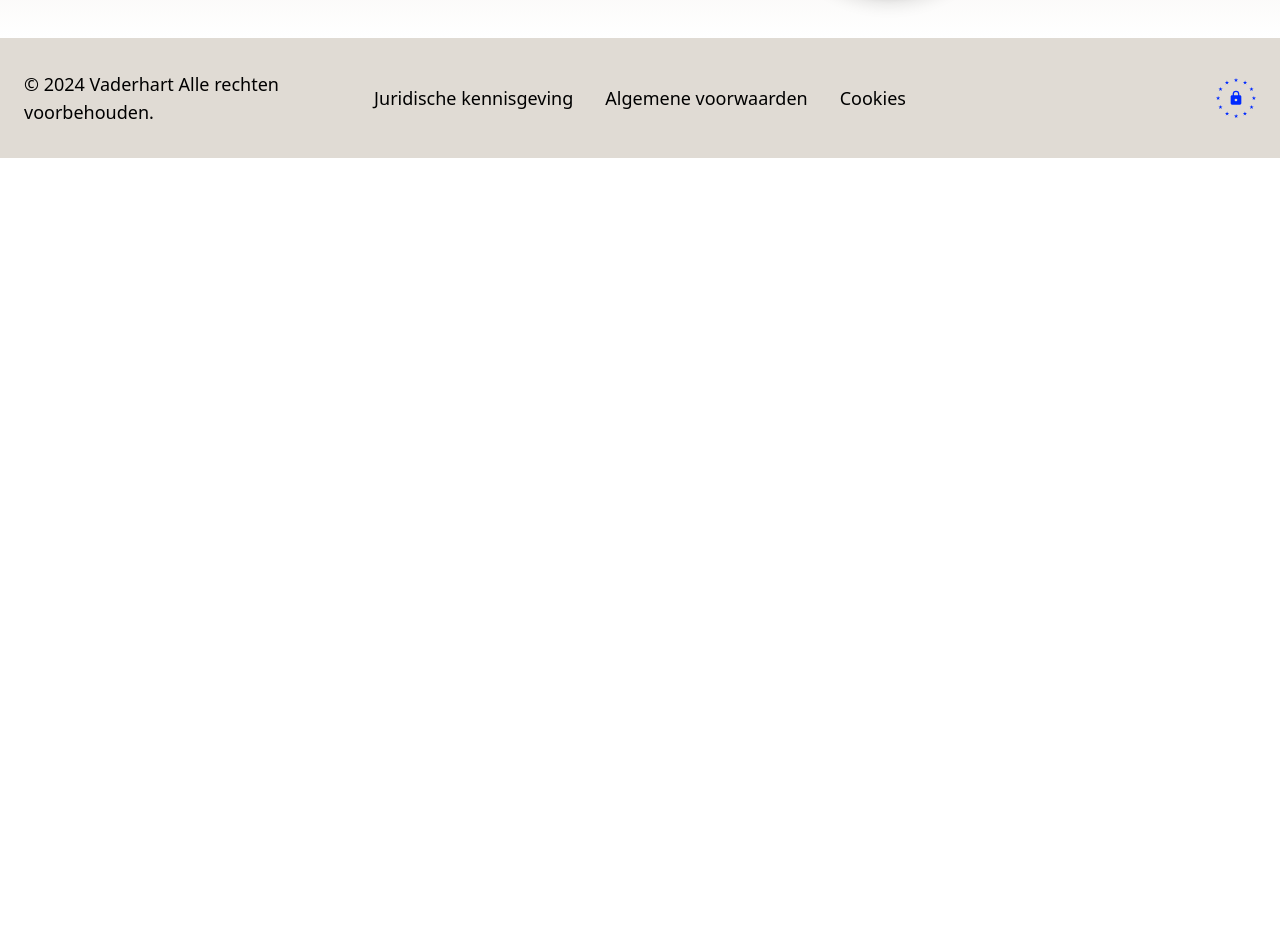
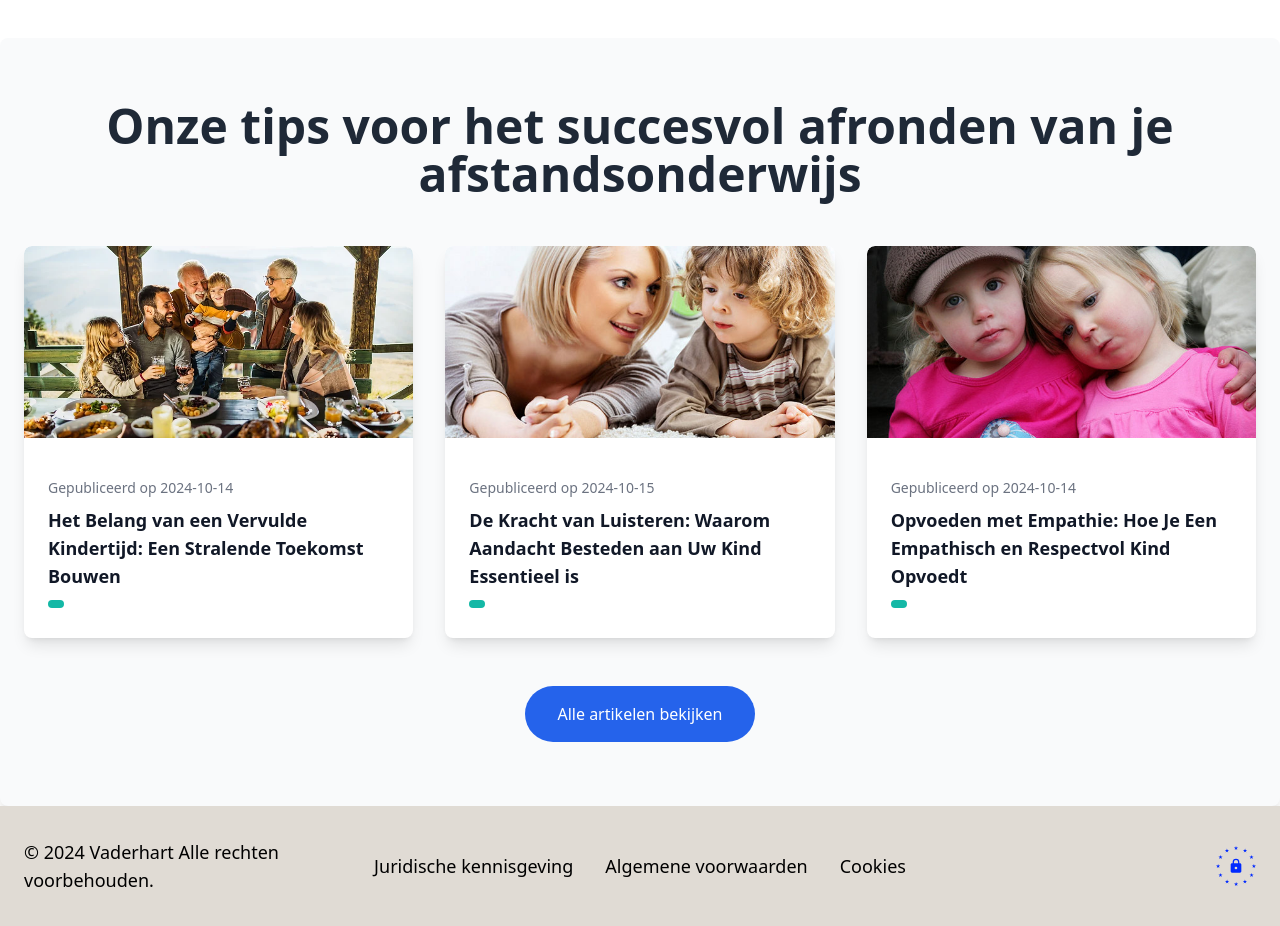
Before and after one commit to mosisgaye/father, a Next.js app: page / in a window 1280 px wide. Shown: the part 3758-4684 px from the top of the page. Before the commit the page ends 3916 px from the top, so only its background shows below. Built offline with nearby package versions, Linux system fonts and the light colour scheme.

Commit message:
Description des modifications

```diff
--- /dev/null
+++ b/app/blog/page.tsx
@@ -0,0 +1,84 @@
+import fs from 'fs';
+import path from 'path';
+import matter from 'gray-matter';
+import Link from 'next/link';
+import Image from 'next/image';
+
+
+// Interface voor de props definiëren
+interface BlogPageProps {
+  limit?: number; // De 'limit' prop is optioneel
+}
+
+export default function BlogPage({ limit }: BlogPageProps) {
+  // Gebruik van process.cwd() om ervoor te zorgen dat het pad correct is
+  const files = fs.readdirSync(path.join(process.cwd(), 'posts'));
+
+  // Pas de limiet toe als deze is ingesteld
+  const limitedFiles = limit ? files.slice(0, limit) : files;
+
+  const posts = limitedFiles.map((fileName) => {
+    const slug = fileName.replace('.md', '');
+    const markdownWithMeta = fs.readFileSync(
+      path.join(process.cwd(), 'posts', fileName),
+      'utf-8'
+    );
+    const { data: frontmatter } = matter(markdownWithMeta);
+
+    return {
+      slug,
+      frontmatter,
+    };
+  });
+
+  return (
+    <div>
+
+      <div className="max-w-7xl mx-auto py-16 px-6 bg-gray-50 rounded-lg shadow-lg">
+        <h1 className="text-4xl md:text-5xl font-bold text-center mb-12 text-gray-800">
+          Onze tips voor het succesvol afronden van je afstandsonderwijs
+        </h1>
+        <div className="grid grid-cols-1 sm:grid-cols-2 md:grid-cols-3 gap-8">
+          {posts.map(({ slug, frontmatter }) => (
+            <div
+              key={slug}
+              className="bg-white shadow-lg rounded-lg overflow-hidden transform transition-transform duration-300 hover:scale-105"
+            >
+              <Link href={`/blog/${slug}`}>
+                {frontmatter.coverImage && (
+                  <Image
+                    src={frontmatter.coverImage}
+                    alt={frontmatter.title}
+                    width={800}
+                    height={400}
+                    className="w-full h-48 object-cover mb-4 rounded-t-lg"
+                  />
+                )}
+                <div className="p-6">
+                  <p className="text-sm text-gray-500">
+                    Gepubliceerd op {frontmatter.date}
+                  </p>
+                  <h2 className="text-lg font-bold hover:underline mt-2 text-gray-900">
+                    {frontmatter.title}
+                  </h2>
+                  <span className="inline-block bg-teal-500 text-white text-xs px-2 py-1 rounded-full mt-2">
+                    {frontmatter.category}
+                  </span>
+                </div>
+              </Link>
+            </div>
+          ))}
+        </div>
+        {limit && (
+          <div className="flex justify-center mt-12">
+            <Link href="/blog">
+              <button className="bg-blue-600 text-white px-8 py-4 rounded-full hover:bg-blue-700 transition-all duration-300">
+                Alle artikelen bekijken
+              </button>
+            </Link>
+          </div>
+        )}
+      </div>
+    </div>
+  );
+}
--- a/app/page.tsx
+++ b/app/page.tsx
@@ -5,6 +5,7 @@ import Hero from "@/components/Hero";
 import MilitaryStory from "@/components/MilitaryStory";
 import PricingSection from "@/components/PricingSection";
 import TestimonialSection from "@/components/TestimonialSection";
+import BlogPage from "./blog/page";
 
 export default function Home() {
   return (
@@ -14,8 +15,9 @@ export default function Home() {
       <TestimonialSection />
       <PricingSection />
       <Faq />
+      <CallToAction />
       <MilitaryStory />
-      <CallToAction />
+      <BlogPage limit={3} />
 
 
     </div>
```
